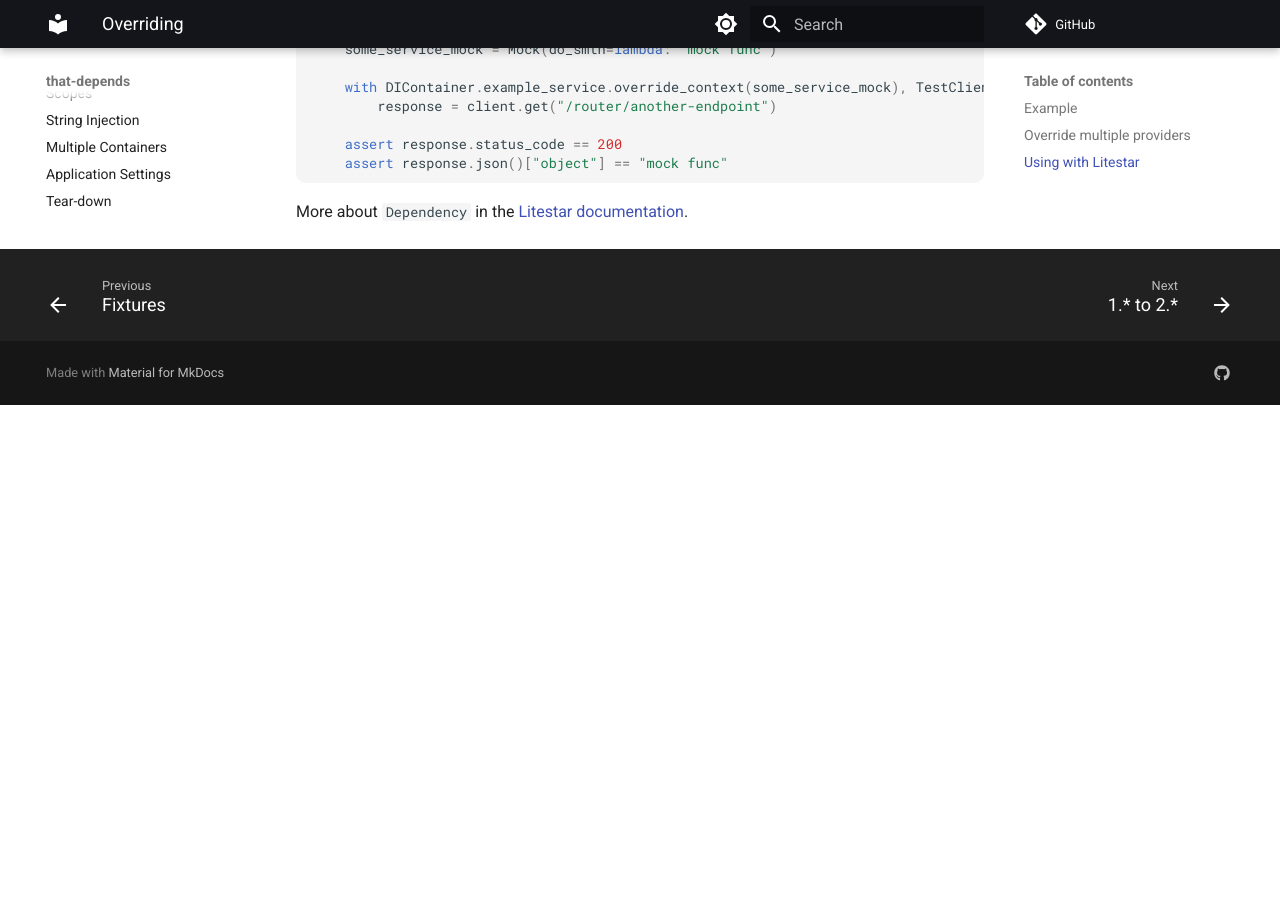
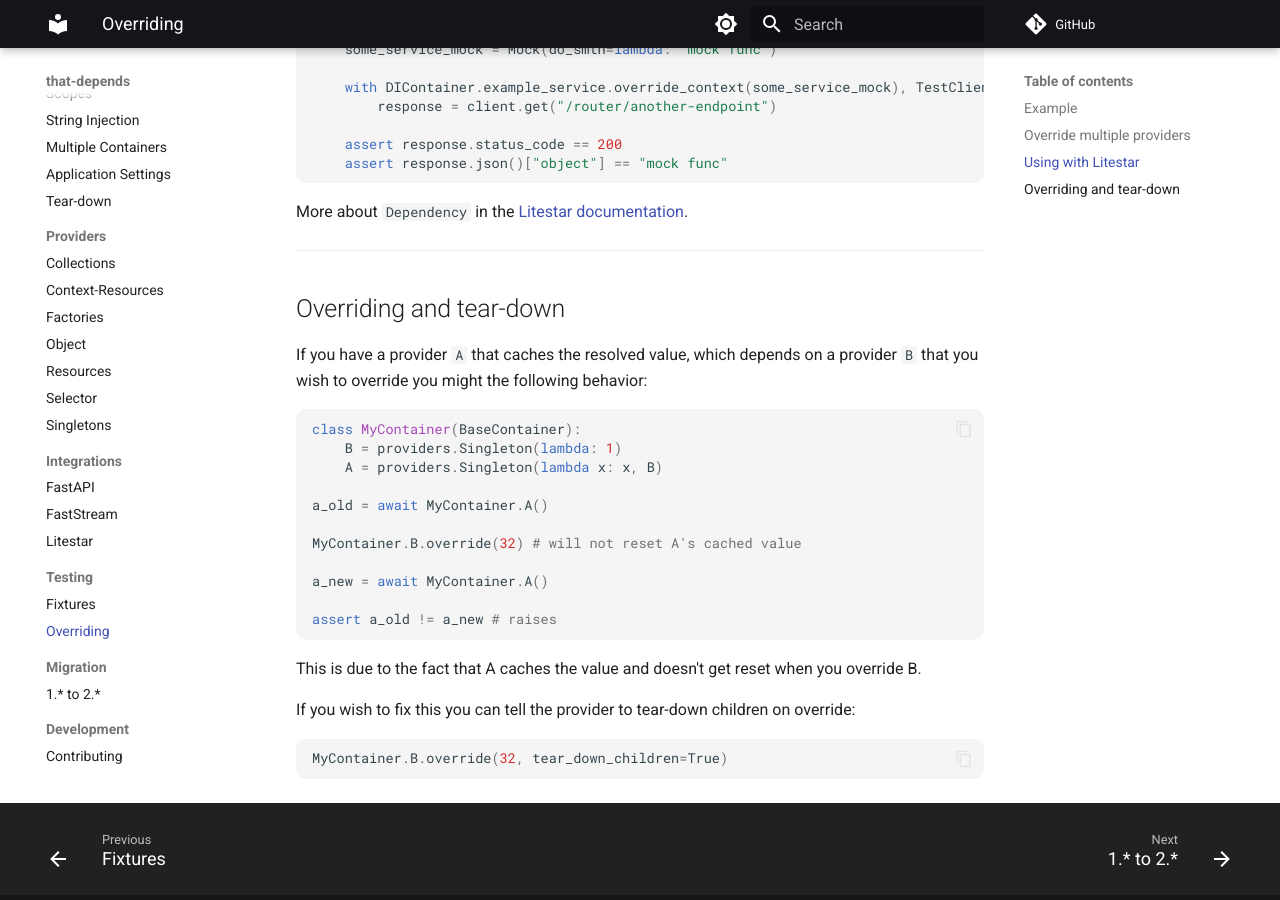
Before and after one commit to modern-python/that-depends, an MkDocs documentation site: the page built from docs/testing/provider-overriding.md, in a window 1280 px wide and 900 px high, scrolled down 3408 px. Built offline with MkDocs 1.6.1 and Material for MkDocs 9.7.7, drawn with Linux system fonts in a browser that asks for light colours; comment, search, counter and statistics services are not loaded; before the commit the page ends 3813 px from its top, so only the background shows below that.

Commit message:
Added overriding during teardown documentation.

````diff
--- a/docs/testing/provider-overriding.md
+++ b/docs/testing/provider-overriding.md
@@ -174,3 +174,32 @@ def test_litestar_endpoint_with_overriding() -> None:
 
 More about `Dependency`
 in the [Litestar documentation](https://docs.litestar.dev/2/usage/dependency-injection.html#the-dependency-function).
+
+---
+
+## Overriding and tear-down
+
+If you have a provider `A` that caches the resolved value, which depends on a provider
+`B` that you wish to override you might the following behavior:
+
+```python
+class MyContainer(BaseContainer):
+    B = providers.Singleton(lambda: 1)
+    A = providers.Singleton(lambda x: x, B)
+
+a_old = await MyContainer.A()
+
+MyContainer.B.override(32) # will not reset A's cached value
+
+a_new = await MyContainer.A()
+
+assert a_old != a_new # raises
+```
+
+This is due to the fact that A caches the value and doesn't get reset when you override B.
+
+If you wish to fix this you can tell the provider to tear-down children on override:
+
+```python
+MyContainer.B.override(32, tear_down_children=True)
+```
````
Also changed, not shown: 2 other files.
